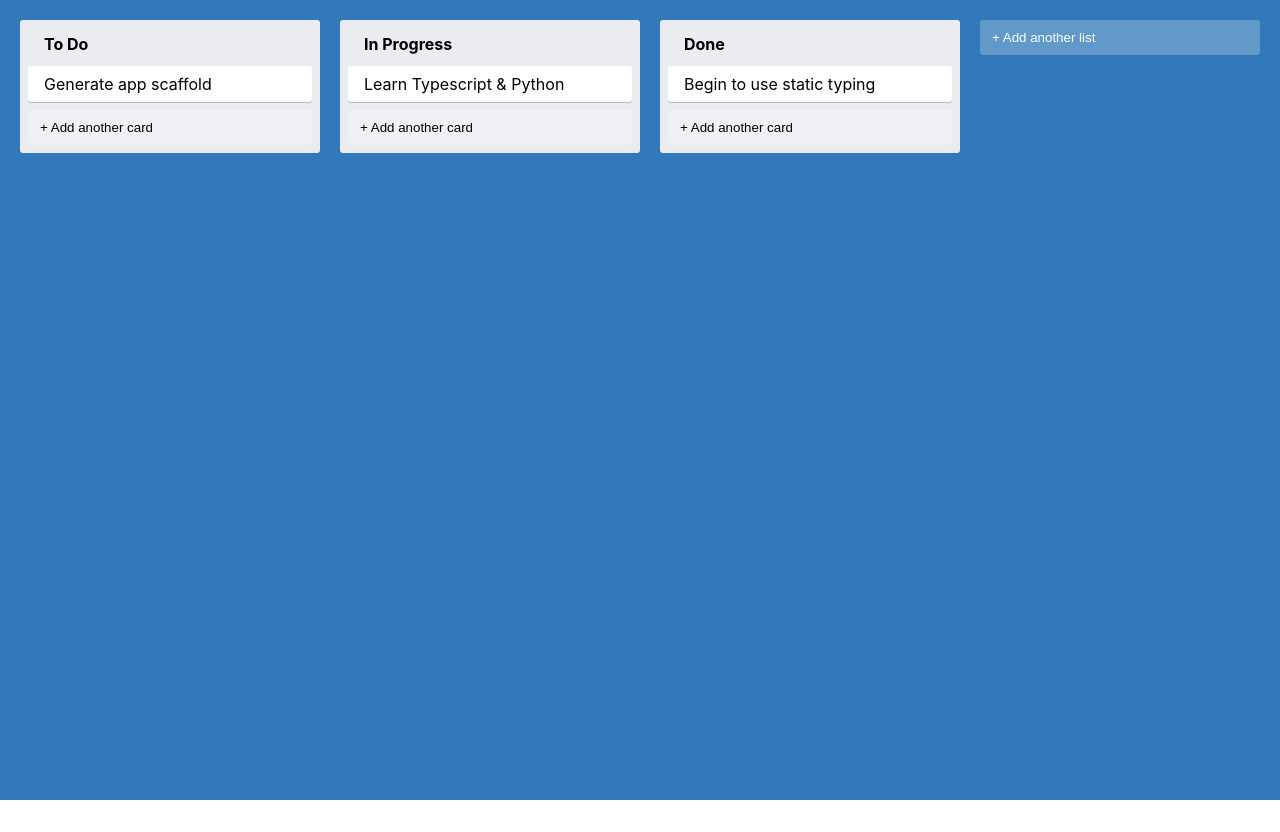
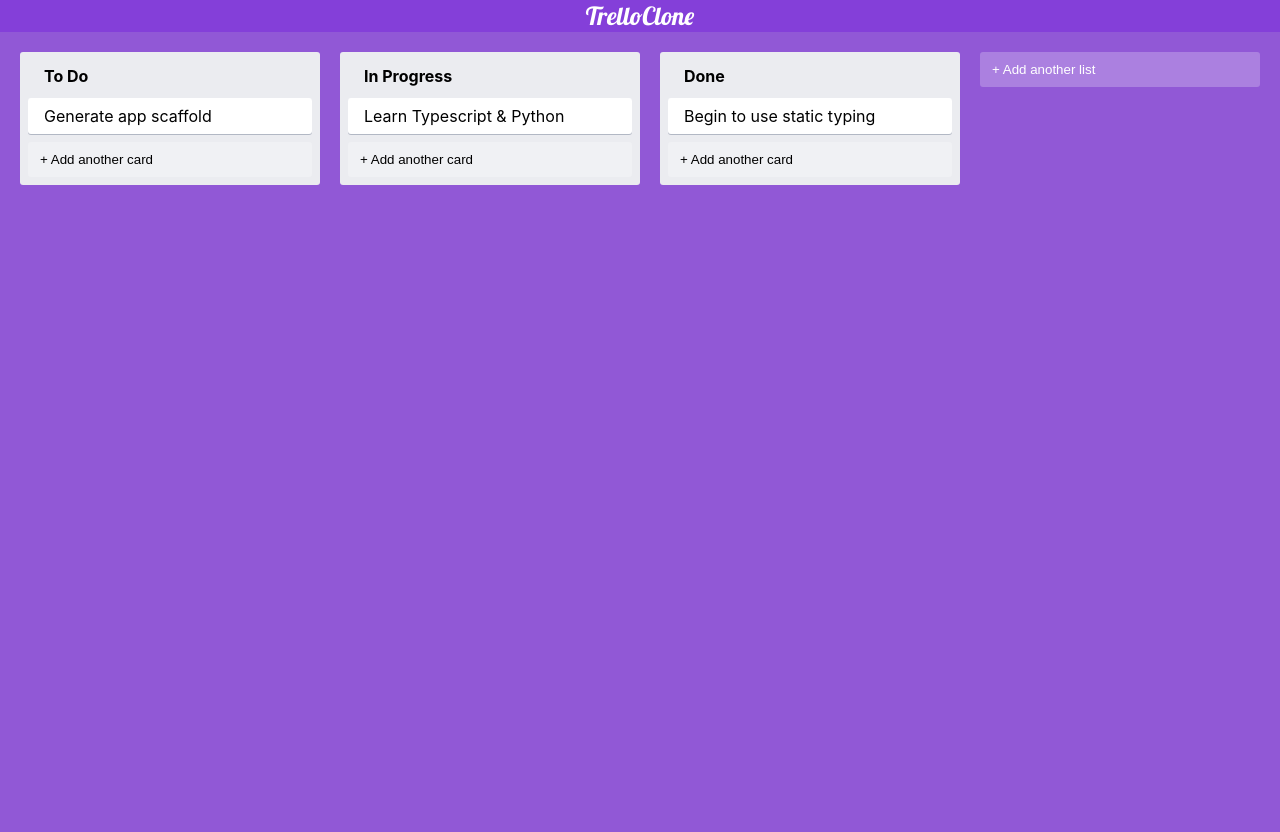
Before and after one commit to faceyacc/Another-Kanban, a React (Create React App) app: page / in a window 1280 px wide. Before the commit the page ends 800 px from the top, so only its background shows below. Built offline with nearby package versions, Linux system fonts and the light colour scheme.

Commit message:
added new design to app

```diff
--- a/public/index.html
+++ b/public/index.html
@@ -15,6 +15,16 @@
       user's mobile device or desktop. See https://developers.google.com/web/fundamentals/web-app-manifest/
     -->
     <link rel="manifest" href="%PUBLIC_URL%/manifest.json" />
+
+
+
+
+    <link rel="preconnect" href="https://fonts.googleapis.com">
+    <link rel="preconnect" href="https://fonts.gstatic.com" crossorigin>
+    <link href="https://fonts.googleapis.com/css2?family=Lobster&display=swap" rel="stylesheet">
+
+
+
     <!--
       Notice the use of %PUBLIC_URL% in the tags above.
       It will be replaced with the URL of the `public` folder during the build.
@@ -27,6 +37,7 @@
     <title>React App</title>
   </head>
   <body>
+    <header>TrelloClone</header>
     <noscript>You need to enable JavaScript to run this app.</noscript>
     <div id="root"></div>
     <!--
--- a/src/App.tsx
+++ b/src/App.tsx
@@ -1,5 +1,5 @@
 import React from 'react';
-import { AppContainer} from './styles';
+import { AppContainer } from './styles';
 import { AddNewItem } from './AddNewItem';
 import { Column } from './Column';
 import { useAppState } from './state/AppStateContext';
--- a/src/index.css
+++ b/src/index.css
@@ -23,3 +23,13 @@
 html, body, #root {
   height: 100%
 }
+
+header {
+  height: 4%;
+  background-color: #843fd9;
+  text-align: center;
+  color: white;
+  font-size: 25px;
+  font-family:'Lobster';
+
+}
--- a/src/styles.ts
+++ b/src/styles.ts
@@ -2,7 +2,7 @@
 
 export const AppContainer = styled.div`
   align-items: flex-start;
-  background-color: #3179ba;
+  background-color: #9158d6;
   display: flex;
   flex-direction: row;
   height: 100%;
```
